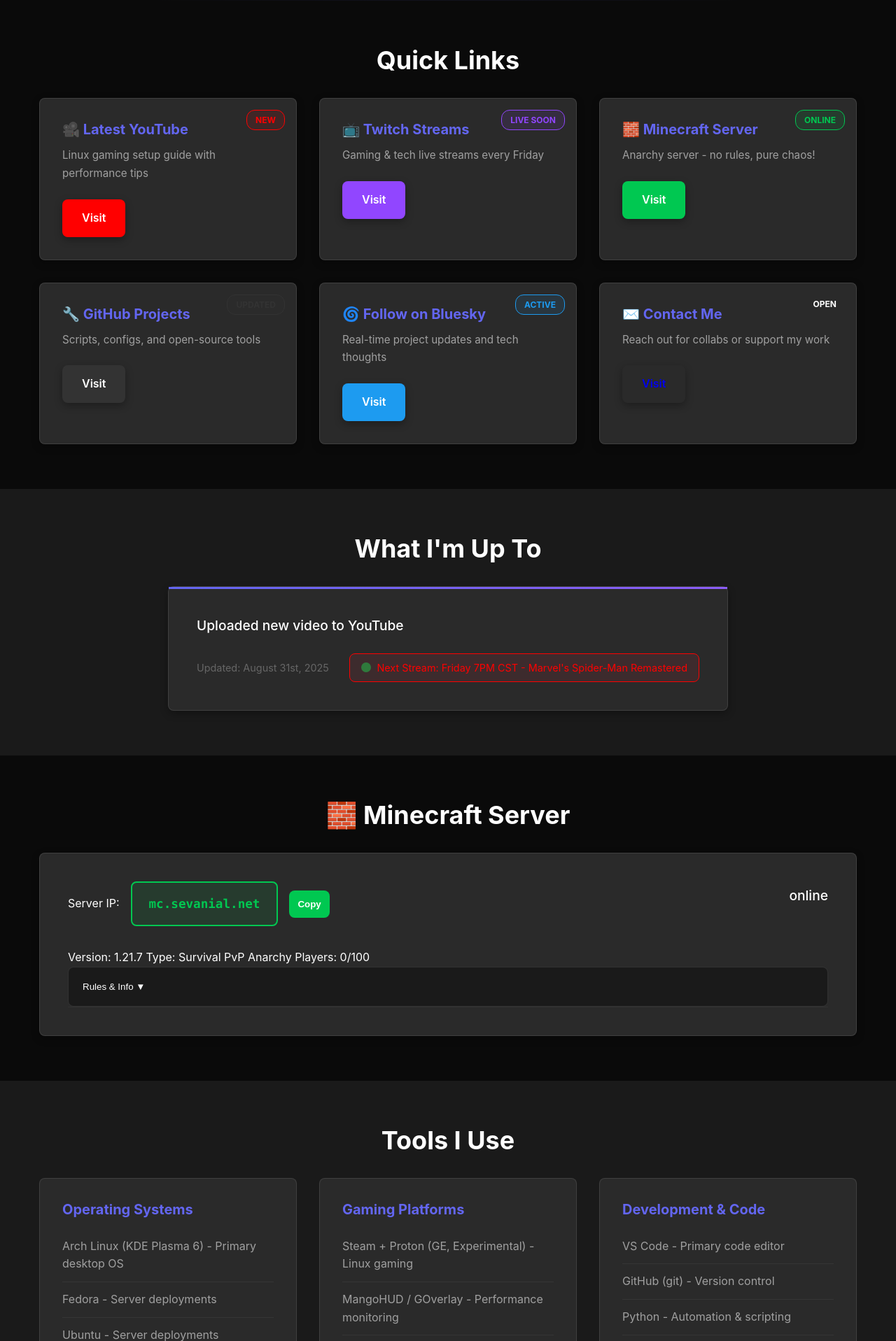
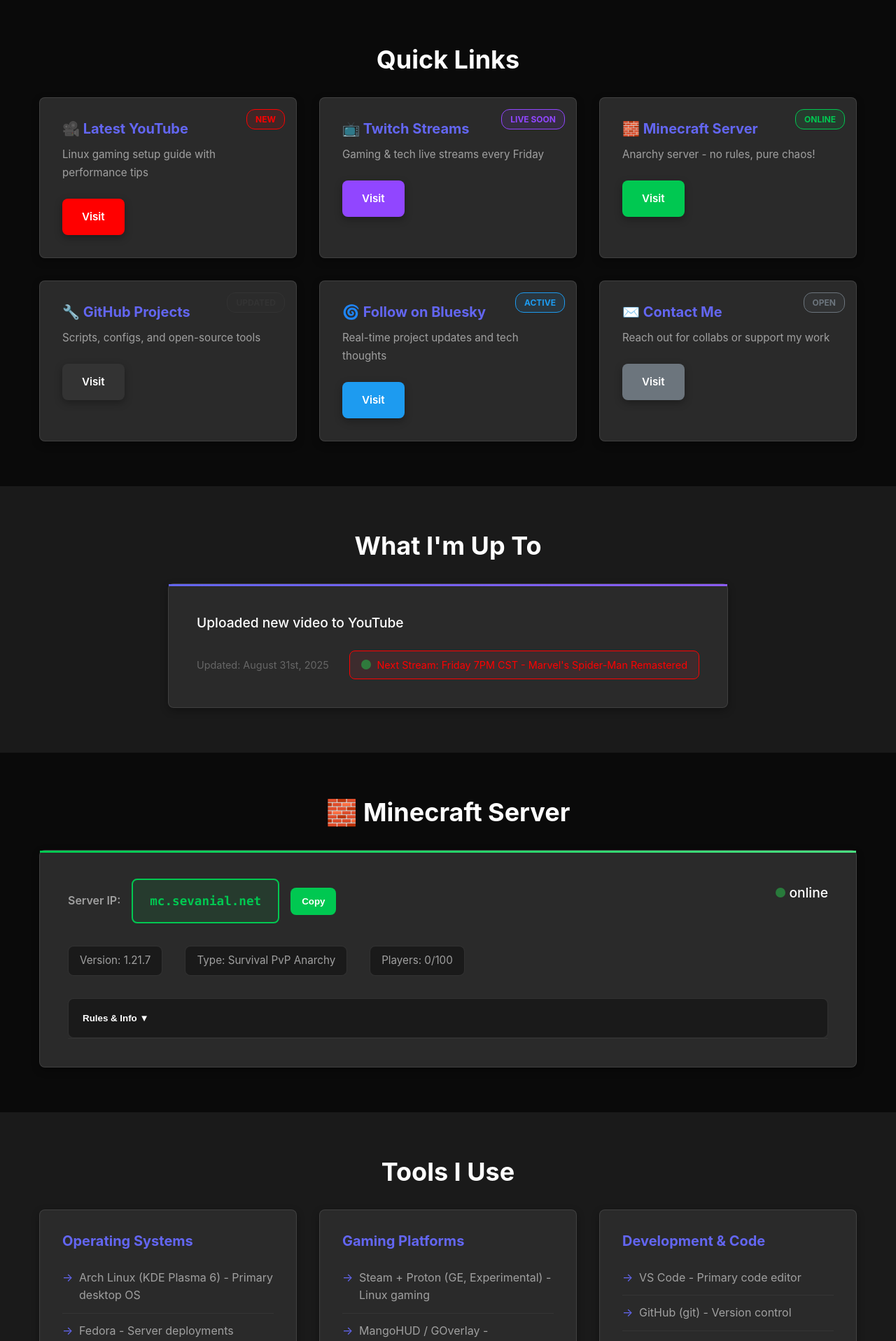
Before and after one commit to sevanial/Sevanial.net, a PHP site: page / in a window 1280 px wide. Shown: the part 429-2346 px from the top of the page at 70% size. Run offline with PHP 8.4, Linux system fonts and the light colour scheme.

Commit message:
Update styles.css

```diff
--- a/styles.css
+++ b/styles.css
@@ -19,10 +19,23 @@
 }
 
 * { margin: 0; padding: 0; box-sizing: border-box; }
-html { scroll-behavior: smooth; font-size: 16px; }
+
+html {
+  scroll-behavior: smooth;
+  font-size: 16px;
+  scroll-padding-top: calc(var(--header-h) + 1rem);
+}
+
 body {
   font: 1rem/1.6 -apple-system, BlinkMacSystemFont, "Segoe UI", Roboto, sans-serif;
   background: var(--bg); color: var(--text); transition: var(--trans);
+  -webkit-font-smoothing: antialiased; -moz-osx-font-smoothing: grayscale;
+}
+
+/* Focus styles for accessibility */
+*:focus-visible {
+  outline: 2px solid var(--accent);
+  outline-offset: 2px;
 }
 
 .container { max-width: var(--max-w); margin: 0 auto; padding: 0 1rem; }
@@ -37,6 +50,7 @@ h1 {
 }
 h2 { font-size: clamp(1.5rem, 4vw, 2.25rem); text-align: center; margin-bottom: 2rem; }
 h3 { font-size: 1.25rem; }
+h4 { font-size: 1.1rem; color: var(--accent); margin-bottom: 0.75rem; }
 p { margin-bottom: 1rem; color: var(--text2); line-height: 1.7; }
 
 /* Header */
@@ -88,14 +110,19 @@ nav { display: flex; align-items: center; gap: 1rem; }
   padding: 0.875rem 1.75rem; border: none; border-radius: var(--radius);
   font-weight: 600; text-decoration: none; cursor: pointer;
   transition: all 0.2s ease; box-shadow: var(--shadow); position: relative;
+  font-size: 0.95rem; white-space: nowrap;
 }
-.btn:hover { transform: translateY(-2px); box-shadow: 0 8px 24px rgba(0,0,0,0.4); }
+.btn:hover, .btn:focus {
+  transform: translateY(-2px);
+  box-shadow: 0 8px 24px rgba(0,0,0,0.4);
+}
 
 .btn-yt { background: var(--red); color: #fff; }
 .btn-tw { background: #9146ff; color: #fff; }
 .btn-mc { background: var(--green); color: #fff; }
 .btn-bs { background: var(--blue); color: #fff; }
 .btn-gh { background: #333; color: #fff; }
+.btn-ct { background: var(--gray); color: #fff; }
 .btn-email { background: var(--gray); color: #fff; }
 .btn-support { background: var(--orange); color: #fff; }
 
@@ -104,7 +131,7 @@ nav { display: flex; align-items: center; gap: 1rem; }
 .card {
   background: var(--bg3); border: 1px solid rgba(255,255,255,0.1);
   border-radius: var(--radius); padding: 2rem; transition: all 0.3s ease;
-  box-shadow: var(--shadow); position: relative;
+  box-shadow: var(--shadow); position: relative; overflow: hidden;
 }
 .card::before {
   content: ''; position: absolute; top: 0; left: 0; width: 100%; height: 2px;
@@ -124,7 +151,9 @@ nav { display: flex; align-items: center; gap: 1rem; }
 .card-badge-tw { background: rgba(145,70,255,0.1); color: #9146ff; border: 1px solid #9146ff; }
 .card-badge-mc { background: rgba(0,200,81,0.1); color: var(--green); border: 1px solid var(--green); }
 .card-badge-gh { background: rgba(51,51,51,0.1); color: #333; border: 1px solid #333; }
+[data-theme="light"] .card-badge-gh { background: rgba(51,51,51,0.1); color: #666; border: 1px solid #666; }
 .card-badge-bs { background: rgba(29,155,240,0.1); color: var(--blue); border: 1px solid var(--blue); }
+.card-badge-ct { background: rgba(108,117,125,0.1); color: var(--gray); border: 1px solid var(--gray); }
 
 /* Now Section */
 .now-card {
@@ -151,6 +180,7 @@ nav { display: flex; align-items: center; gap: 1rem; }
 .server-box {
   background: var(--bg3); border: 1px solid rgba(255,255,255,0.1);
   border-radius: var(--radius); padding: 2.5rem; box-shadow: var(--shadow);
+  position: relative;
 }
 .server-box::before {
   content: ''; position: absolute; top: 0; left: 0;
@@ -161,6 +191,11 @@ nav { display: flex; align-items: center; gap: 1rem; }
   margin-bottom: 2rem; flex-wrap: wrap; gap: 1.5rem;
 }
 .ip-section { display: flex; align-items: center; gap: 1rem; flex-wrap: wrap; }
+.ip-section label {
+  font-weight: 600;
+  color: var(--text2);
+  white-space: nowrap;
+}
 #server-ip {
   background: rgba(0,200,81,0.1); color: var(--green);
   padding: 1rem 1.5rem; border: 2px solid var(--green);
@@ -169,12 +204,28 @@ nav { display: flex; align-items: center; gap: 1rem; }
 }
 .copy-btn {
   background: var(--green); border: none; border-radius: var(--radius);
-  padding: 0.75rem; cursor: pointer; color: #fff; font-weight: 600;
+  padding: 0.75rem 1rem; cursor: pointer; color: #fff; font-weight: 600;
+  transition: var(--trans);
+}
+.copy-btn:hover, .copy-btn:focus {
+  background: #1e7e34;
+  transform: scale(1.05);
+}
+
+.server-info {
+  display: flex; gap: 2rem; margin-bottom: 2rem; flex-wrap: wrap;
+  font-size: 0.95rem; color: var(--text2);
+}
+.server-info span {
+  padding: 0.5rem 1rem;
+  background: var(--bg2);
+  border-radius: var(--radius);
+  border: 1px solid rgba(255,255,255,0.1);
 }
 
 .dot {
   width: 14px; height: 14px; border-radius: 50%;
-  animation: pulse 2s infinite;
+  animation: pulse 2s infinite; display: inline-block;
 }
 .dot.online { background: var(--online); }
 .dot.offline { background: var(--offline); }
@@ -185,14 +236,52 @@ nav { display: flex; align-items: center; gap: 1rem; }
   width: 100%; background: var(--bg2); border: 1px solid rgba(255,255,255,0.1);
   color: var(--text); padding: 1.25rem; border-radius: var(--radius);
   cursor: pointer; display: flex; justify-content: space-between; align-items: center;
+  font-weight: 600; transition: var(--trans);
 }
-.rules button:hover { background: var(--accent); color: #fff; }
+.rules button:hover, .rules button:focus { background: var(--accent); color: #fff; }
+
 .rules-panel {
   max-height: 0; overflow: hidden; transition: max-height 0.3s ease;
   background: var(--bg2); border: 1px solid rgba(255,255,255,0.1);
   border-top: none; border-radius: 0 0 var(--radius) var(--radius);
 }
-.rules-panel.active { max-height: 400px; padding: 2rem; }
+.rules-panel.active { max-height: 500px; padding: 2rem; }
+
+.rule-cols {
+  display: grid;
+  grid-template-columns: repeat(auto-fit, minmax(250px, 1fr));
+  gap: 2rem;
+  margin-bottom: 2rem;
+}
+.rule-cols ul {
+  list-style: none;
+  margin-top: 1rem;
+}
+.rule-cols li {
+  padding: 0.5rem 0;
+  color: var(--text2);
+  border-bottom: 1px solid rgba(255,255,255,0.05);
+  position: relative;
+  padding-left: 1.5rem;
+}
+.rule-cols li::before {
+  content: '•';
+  color: var(--accent);
+  position: absolute;
+  left: 0;
+  font-weight: bold;
+}
+
+.warning {
+  background: rgba(255,193,7,0.1);
+  border: 1px solid var(--yellow);
+  border-radius: var(--radius);
+  padding: 1.5rem;
+  color: var(--yellow);
+  text-align: center;
+  font-weight: 600;
+  margin-top: 1rem;
+}
 
 /* Tools & Projects */
 .tool-grid, .project-grid {
@@ -201,23 +290,52 @@ nav { display: flex; align-items: center; gap: 1rem; }
 .tool-category, .project {
   background: var(--bg3); border: 1px solid rgba(255,255,255,0.1);
   border-radius: var(--radius); padding: 2rem; transition: all 0.3s ease;
-  position: relative;
+  position: relative; box-shadow: var(--shadow);
 }
-.tool-category:hover, .project:hover { transform: translateY(-5px); }
+.tool-category::before, .project::before {
+  content: ''; position: absolute; top: 0; left: 0; width: 100%; height: 2px;
+  background: var(--gradient); transform: scaleX(0); transition: transform 0.3s ease;
+}
+.tool-category:hover, .project:hover {
+  transform: translateY(-5px);
+  border-color: rgba(99,102,241,0.3);
+}
+.tool-category:hover::before, .project:hover::before { transform: scaleX(1); }
 .tool-category h3, .project h3 { color: var(--accent); margin-bottom: 1rem; }
 .tool-category ul { list-style: none; }
 .tool-category li {
   padding: 0.75rem 0; color: var(--text2);
   border-bottom: 1px solid rgba(255,255,255,0.05);
+  position: relative; padding-left: 1.5rem;
 }
+.tool-category li:last-child { border-bottom: none; }
+.tool-category li::before {
+  content: '→';
+  color: var(--accent);
+  position: absolute;
+  left: 0;
+  transition: var(--trans);
+}
+.tool-category:hover li::before { transform: translateX(3px); }
 
+.project-tech {
+  margin: 1.5rem 0;
+  display: flex;
+  flex-wrap: wrap;
+  gap: 0.5rem;
+}
 .tech-tag {
   background: rgba(99,102,241,0.1); color: var(--accent);
   padding: 0.25rem 0.75rem; border-radius: 12px;
   font-size: 0.75rem; font-weight: 500;
-  border: 1px solid rgba(99,102,241,0.3); margin-right: 0.5rem;
+  border: 1px solid rgba(99,102,241,0.3);
 }
 
+.project-status {
+  margin-top: 1.5rem;
+  display: flex;
+  justify-content: flex-end;
+}
 .status-badge {
   padding: 0.5rem 1rem; border-radius: var(--radius);
   font-size: 0.875rem; font-weight: 600;
```
Also changed, not shown: other parts of styles.css (+129 -7 lines).
